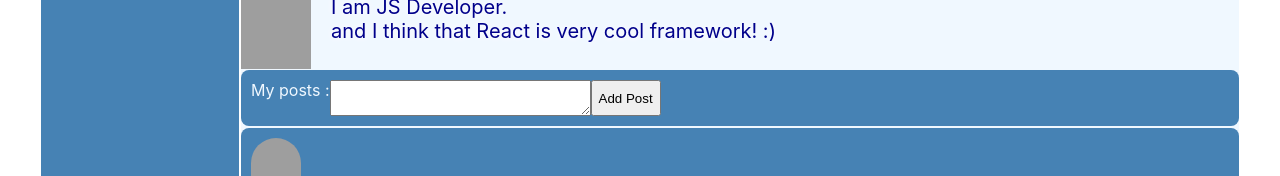
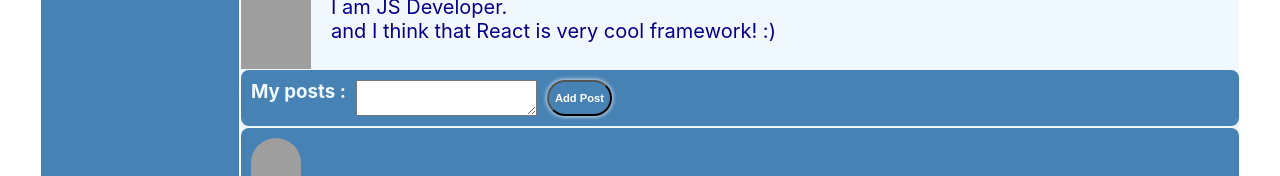
Before and after one commit to andorey/Social_Net, a React (Create React App) app: page /music in a window 1280 px wide. Shown: the part 396-572 px from the top of the page. Built offline with nearby package versions, Linux system fonts and the light colour scheme; grey boxes are pictures that could not be loaded.

Commit message:
My posts:

```diff
--- a/src/Profile/Posts/Posts.jsx
+++ b/src/Profile/Posts/Posts.jsx
@@ -6,8 +6,8 @@ const Posts = () => {
 	return (
 		<div className={s.posts}>
 			<div className={s.textArea}>
-				My posts :
-				<textarea cols="30" rows="2"> </textarea>
+				<h3>My posts :</h3>
+				<textarea> </textarea>
 				<button>Add Post</button>
 			</div>
 			<div>
--- a/src/Profile/Posts/Posts.module.css
+++ b/src/Profile/Posts/Posts.module.css
@@ -1,5 +1,4 @@
 .posts {
-	/*background-color: steelblue;*/
 	color: aliceblue;
 	margin-top: 1px;
 }
@@ -10,4 +9,24 @@
 	padding: 10px;
 	border-radius: 8px;
 	margin-bottom: 2px;
+	justify-items: ;
 }
+
+.textArea h3 {
+	margin: 0;
+	margin-right: 10px;
+}
+
+.textArea button {
+	border-radius: 20px;
+	box-shadow: 0 0 5px white;
+	color: white;
+	background-color: steelblue;
+	font-weight: 600;
+	font-size: 0.7em;
+	margin-left: 10px;
+}
+
+.textArea button:hover {
+	background-color: darkslateblue;
+}
```
